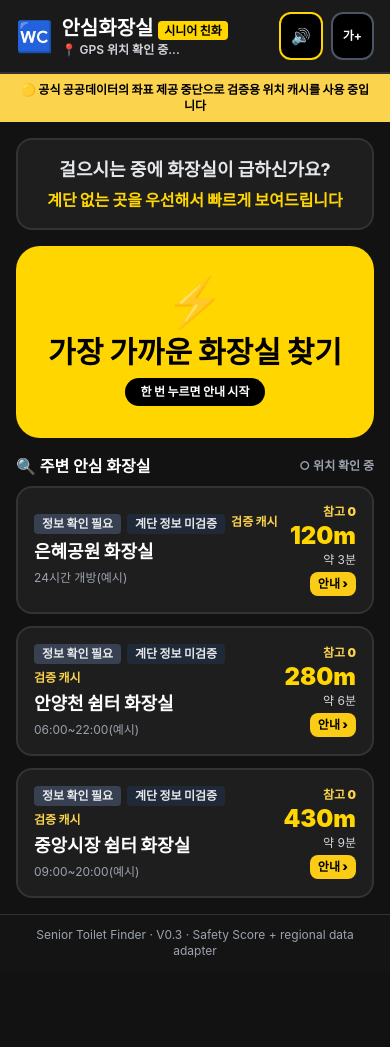
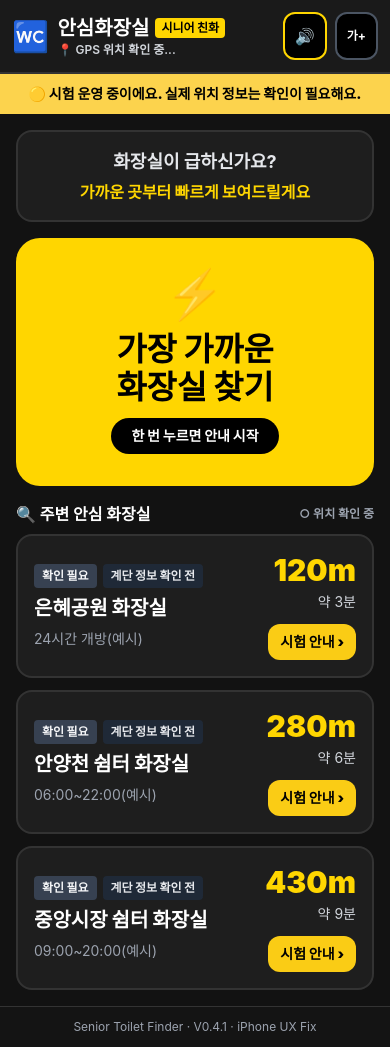
Before and after one commit to ohbeopseok-ops/senior-toilet-finder, a plain HTML site: page index.html in a window 390 px wide. Before the commit the page ends 971 px from the top, so only its background shows below. Drawn offline with nearby package versions, Linux system fonts and the light colour scheme.

Commit message:
fix: refine iPhone senior UX for V0.4.1

```diff
--- a/index.html
+++ b/index.html
@@ -18,27 +18,39 @@
   <style>
     body{background:#121212;color:#fff;font-family:-apple-system,BlinkMacSystemFont,"Pretendard","Noto Sans KR",sans-serif;touch-action:manipulation;-webkit-tap-highlight-color:transparent}
     .text-scale-large{font-size:1.18rem!important}
+    .brand-row{white-space:nowrap}
+    .brand-badge{white-space:nowrap;display:inline-flex;align-items:center}
+    .cta-title{font-size:clamp(2rem,8.4vw,2.7rem);line-height:1.16;word-break:keep-all}
+    .status-copy{word-break:keep-all}
     @keyframes pulse-yellow{0%,100%{box-shadow:0 0 0 0 rgba(255,214,0,.75)}50%{box-shadow:0 0 0 22px rgba(255,214,0,0)}}
     .animate-urgent{animation:pulse-yellow 2s infinite}
+    @media (max-width:390px){
+      .brand-title{font-size:1.08rem}
+      .brand-badge{font-size:.65rem}
+      .header-tool{padding:.55rem}
+    }
   </style>
 </head>
 <body class="min-h-screen flex flex-col justify-between max-w-md mx-auto relative select-none antialiased">
-  <header class="bg-[#1a1a1a] border-b-2 border-borderDark px-4 py-3 sticky top-0 z-50 flex items-center justify-between">
-    <div class="flex items-center gap-2">
-      <span class="text-3xl" aria-hidden="true">🚾</span>
-      <div>
-        <h1 class="text-xl font-bold">안심화장실 <span class="bg-safeYellow text-black text-xs font-black px-1.5 py-0.5 rounded">시니어 친화</span></h1>
-        <p class="text-xs text-gray-300 font-semibold" id="current-location-text">📍 GPS 위치 확인 중...</p>
+  <header class="bg-[#1a1a1a] border-b-2 border-borderDark px-3 py-3 sticky top-0 z-50 flex items-center justify-between gap-2">
+    <div class="flex items-center gap-2 min-w-0">
+      <span class="text-3xl shrink-0" aria-hidden="true">🚾</span>
+      <div class="min-w-0">
+        <div class="brand-row flex items-center gap-1.5">
+          <h1 class="brand-title text-xl font-bold shrink-0">안심화장실</h1>
+          <span class="brand-badge bg-safeYellow text-black text-xs font-black px-1.5 py-0.5 rounded">시니어 친화</span>
+        </div>
+        <p class="text-xs text-gray-300 font-semibold truncate" id="current-location-text">📍 GPS 위치 확인 중...</p>
       </div>
     </div>
-    <div class="flex gap-2">
-      <button id="btn-tts-toggle" onclick="toggleVoice()" class="p-2.5 rounded-xl border-2 border-safeYellow bg-black text-safeYellow font-bold" aria-label="음성안내 켜기 또는 끄기"><span id="tts-icon">🔊</span></button>
-      <button id="btn-font-toggle" onclick="toggleFontSize()" class="p-2.5 rounded-xl border-2 border-gray-600 bg-black text-white font-bold text-xs" aria-label="글자크기 확대">가+</button>
+    <div class="flex gap-2 shrink-0">
+      <button id="btn-tts-toggle" onclick="toggleVoice()" class="header-tool p-2.5 rounded-xl border-2 border-safeYellow bg-black text-safeYellow font-bold" aria-label="음성안내 켜기 또는 끄기"><span id="tts-icon">🔊</span></button>
+      <button id="btn-font-toggle" onclick="toggleFontSize()" class="header-tool p-2.5 rounded-xl border-2 border-gray-600 bg-black text-white font-bold text-xs" aria-label="글자크기 확대">가+</button>
     </div>
   </header>
 
-  <div id="data-status-banner" class="bg-amber-300 text-black px-4 py-2 text-center text-xs font-black">
-    🔄 공공데이터 상태 확인 중...
+  <div id="data-status-banner" class="status-copy bg-amber-300 text-black px-4 py-2.5 text-center text-sm font-black">
+    🔄 위치 정보를 확인하고 있어요
   </div>
 
   <div id="setup-modal" class="hidden fixed inset-0 z-[100] bg-black/90 p-4 items-center justify-center">
@@ -70,14 +82,14 @@
   <main class="flex-1 p-4">
     <section id="view-home" class="flex flex-col gap-4">
       <div class="bg-cardDark border-2 border-borderDark rounded-2xl p-4 text-center">
-        <p class="text-gray-200 font-bold text-lg">걸으시는 중에 화장실이 급하신가요?</p>
-        <p class="text-safeYellow font-black mt-1">계단 없는 곳을 우선해서 빠르게 보여드립니다</p>
+        <p class="text-gray-200 font-bold text-lg">화장실이 급하신가요?</p>
+        <p class="text-safeYellow font-black mt-1">가까운 곳부터 빠르게 보여드릴게요</p>
       </div>
 
-      <button onclick="startEmergencySearch()" class="w-full py-8 px-4 rounded-3xl bg-safeYellow text-black font-black flex flex-col items-center gap-2 shadow-2xl animate-urgent active:scale-95">
+      <button onclick="startEmergencySearch()" class="w-full py-8 px-4 rounded-3xl bg-safeYellow text-black font-black flex flex-col items-center gap-3 shadow-2xl animate-urgent active:scale-95">
         <span class="text-5xl">⚡</span>
-        <span class="text-3xl">가장 가까운 화장실 찾기</span>
-        <span class="text-xs bg-black text-white px-4 py-1.5 rounded-full">한 번 누르면 안내 시작</span>
+        <span class="cta-title text-center font-black"><span class="block">가장 가까운</span><span class="block">화장실 찾기</span></span>
+        <span class="text-sm bg-black text-white px-5 py-2 rounded-full">한 번 누르면 안내 시작</span>
       </button>
 
       <div id="gold-runtime" class="hidden bg-cardDark border-2 border-safeGreen rounded-2xl p-3 text-sm">
@@ -119,7 +131,7 @@
   </main>
 
   <footer class="bg-[#141414] border-t border-borderDark px-4 py-3 text-center text-xs text-gray-400">
-    Senior Toilet Finder · V0.3 · Safety Score + regional data adapter
+    Senior Toilet Finder · V0.4.1 · iPhone UX Fix
   </footer>
 
 <script>
@@ -160,8 +172,8 @@ async function loadRestroomData(){
     if(usable.length){
       restroomList=usable.map(normalizeRestroom);
       dataSourceMode="official-live";
-      banner.textContent="🟢 공공데이터 동기화본 사용 중 · 위치좌표가 있는 시설만 표시";
-      banner.className="bg-green-300 text-black px-4 py-2 text-center text-xs font-black";
+      banner.textContent="🟢 실제 위치 정보를 사용하고 있어요";
+      banner.className="status-copy bg-green-300 text-black px-4 py-2.5 text-center text-sm font-black";
     }else{
       throw new Error("official dataset has no usable coordinates");
     }
@@ -169,8 +181,8 @@ async function loadRestroomData(){
     const fallback=await loadJson("./data/toilets-fallback.json");
     restroomList=(fallback.items||[]).map(normalizeRestroom);
     dataSourceMode="fallback";
-    banner.textContent="🟡 공식 공공데이터의 좌표 제공 중단으로 검증용 위치 캐시를 사용 중입니다";
-    banner.className="bg-amber-300 text-black px-4 py-2 text-center text-xs font-black";
+    banner.textContent="🟡 시험 운영 중이에요. 실제 위치 정보는 확인이 필요해요.";
+    banner.className="status-copy bg-amber-300 text-black px-4 py-2.5 text-center text-sm font-black";
   }
   renderQuickList();
 }
@@ -281,18 +293,38 @@ function calculateSeniorSafetyScore(r){
 
 function renderQuickList(){
  const el=document.getElementById("quick-toilet-list"); el.innerHTML="";
- if(!restroomList.length){el.innerHTML='<div class="p-4 text-center text-gray-300">화장실 데이터를 준비 중입니다.</div>';return;}
+ const qaMode=new URLSearchParams(location.search).has("qa");
+ if(!restroomList.length){el.innerHTML='<div class="p-4 text-center text-gray-300">화장실 정보를 준비 중이에요.</div>';return;}
  restroomList.slice(0,10).forEach(r=>{
    const min=Math.max(1,Math.ceil(r.distance/50)),card=document.createElement("button");
-   card.className="w-full text-left bg-cardDark border-2 border-borderDark rounded-2xl p-4 flex justify-between items-center active:scale-[.99]";
+   card.className="w-full text-left bg-cardDark border-2 border-borderDark rounded-2xl p-4 flex justify-between items-center gap-3 active:scale-[.99]";
    card.onclick=()=>startSpecificNavigation(r.id);
-   const verify=r.verified?'<span class="text-xs text-safeGreen font-black">공식 데이터</span>':'<span class="text-xs text-amber-300 font-black">검증 캐시</span>';
-   const gate=r.safetyGate
-      ? '<span class="text-xs bg-safeGreen text-black font-black px-2 py-0.5 rounded">안심 1순위</span>'
-      : '<span class="text-xs bg-gray-700 text-gray-200 font-black px-2 py-0.5 rounded">정보 확인 필요</span>';
-   const stairsText=r.stairsVerified?(r.stairs?'계단 있음':'🚫 계단 없음 확인'):'계단 정보 미검증';
-   const scoreText=r.safetyGate?('Safety '+r.safetyScore):('참고 '+r.safetyScore);
-   card.innerHTML=`<div class="pr-2"><div class="flex flex-wrap gap-1.5 mb-1">${gate}<span class="text-xs px-2 py-0.5 rounded font-black bg-gray-800 text-gray-200">${stairsText}</span>${verify}</div><h3 class="text-lg font-black">${r.shortName}</h3><p class="text-xs text-gray-400 mt-1">${r.openHours}</p></div><div class="text-right"><div class="text-xs font-black ${r.safetyGate?'text-safeGreen':'text-amber-300'}">${scoreText}</div><div class="text-2xl font-black text-safeYellow">${r.distance}m</div><div class="text-xs text-gray-300">약 ${min}분</div><span class="inline-block mt-1 bg-yellow-400 text-black text-xs font-black px-2 py-1 rounded-lg">안내 ›</span></div>`;
+
+   const safetyLabel=r.safetyGate
+      ? '<span class="text-xs bg-safeGreen text-black font-black px-2 py-1 rounded">안심 1순위</span>'
+      : '<span class="text-xs bg-gray-700 text-gray-100 font-black px-2 py-1 rounded">확인 필요</span>';
+
+   const stairsLabel=r.stairsVerified
+      ? (r.stairs?'계단 있음':'계단 없음 확인')
+      : '계단 정보 확인 전';
+
+   const qaMeta=qaMode
+      ? `<div class="text-[11px] text-amber-300 font-bold mt-1">QA · Safety ${r.safetyScore}/100 · ${r.verified?'공식':'검증 캐시'}</div>`
+      : "";
+
+   const actionText=dataSourceMode==="official-live"?"안내 ›":"시험 안내 ›";
+
+   card.innerHTML=`<div class="min-w-0 flex-1 pr-1">
+      <div class="flex flex-wrap gap-1.5 mb-2">${safetyLabel}<span class="text-xs px-2 py-1 rounded font-black bg-gray-800 text-gray-200">${stairsLabel}</span></div>
+      <h3 class="text-xl font-black leading-tight break-keep">${r.shortName}</h3>
+      <p class="text-sm text-gray-400 mt-2">${r.openHours}</p>
+      ${qaMeta}
+    </div>
+    <div class="text-right shrink-0">
+      <div class="text-3xl font-black text-safeYellow">${r.distance}m</div>
+      <div class="text-sm text-gray-300 mt-1">약 ${min}분</div>
+      <span class="inline-block mt-3 bg-yellow-400 text-black text-sm font-black px-3 py-2 rounded-xl">${actionText}</span>
+    </div>`;
    el.appendChild(card);
  });
 }
@@ -322,9 +354,11 @@ function startNavigationWith(r){
  const badge=document.getElementById("nav-source-badge");
  badge.textContent=r.safetyGate?"🟢 안심 1순위":(r.verified?"🟡 공식·검증 필요":"🟠 참고 후보");
  badge.className=r.safetyGate?"bg-safeGreen text-black text-xs font-black px-2.5 py-1 rounded-md":"bg-amber-300 text-black text-xs font-black px-2.5 py-1 rounded-md";
- const stairTag=r.stairsVerified?(r.stairs?'⚠️ 계단 있음':'🚫 계단 없음 확인'):'⚠️ 계단 정보 미검증';
- const openTag=r.openStatusVerified?(r.isOpen?'🟢 현재 개방 확인':'🔴 현재 닫힘'):'🟡 개방 상태 미검증';
- document.getElementById("nav-target-tags").innerHTML=`<span class="bg-gray-800 text-gray-200 text-xs font-bold px-2 py-0.5 rounded">${stairTag}</span><span class="bg-gray-800 text-gray-200 text-xs font-bold px-2 py-0.5 rounded">${openTag}</span><span class="bg-gray-800 text-gray-200 text-xs font-bold px-2 py-0.5 rounded">Safety ${r.safetyScore}/100</span>`;
+ const qaMode=new URLSearchParams(location.search).has("qa");
+ const stairTag=r.stairsVerified?(r.stairs?'⚠️ 계단 있음':'🚫 계단 없음 확인'):'⚠️ 계단 정보 확인 전';
+ const openTag=r.openStatusVerified?(r.isOpen?'🟢 현재 개방 확인':'🔴 현재 닫힘'):'🟡 개방 상태 확인 전';
+ const qaTag=qaMode?`<span class="bg-gray-800 text-amber-300 text-xs font-bold px-2 py-0.5 rounded">Safety ${r.safetyScore}/100</span>`:"";
+ document.getElementById("nav-target-tags").innerHTML=`<span class="bg-gray-800 text-gray-200 text-xs font-bold px-2 py-0.5 rounded">${stairTag}</span><span class="bg-gray-800 text-gray-200 text-xs font-bold px-2 py-0.5 rounded">${openTag}</span>${qaTag}`;
  updateNavDisplay();
  const elapsed=Math.round(performance.now()-guidanceStartTs);
  localStorage.setItem("lastGuidanceStartMs",String(elapsed));
```
